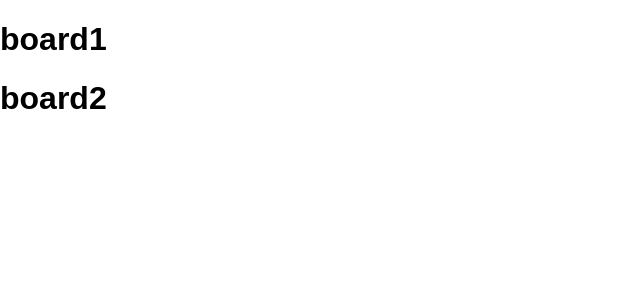
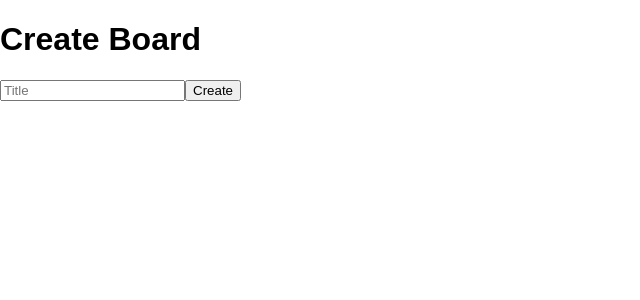
Before and after one commit to xfredlix/static, a React (Create React App) app: page / in a window 1280 px wide. Shown: the top 300 px of the page, without its empty margins (0-640 px from the left). Built offline with nearby package versions, Linux system fonts and the light colour scheme.

Commit message:
Able to create boards

```diff
--- a/src/BoardCreator.jsx
+++ b/src/BoardCreator.jsx
@@ -7,12 +7,30 @@ export default class BoardCreator extends React.Component {
     this.state = {
       title: '',
     };
+
+    this.boardTitleHandler = this.boardTitleHandler.bind(this);
+    this.createBoard = this.createBoard.bind(this);
+  }
+
+  createBoard() {
+    this.props.addBoard(this.state.title);
+    this.setState({ title: '' });
+  }
+
+  boardTitleHandler(e) {
+    this.setState({title: e.target.value});
   }
 
   render() {
     return(
       <div>
-
+        <h1>Create Board</h1>
+        <input
+          value={this.state.title}
+          onChange={this.boardTitleHandler}
+          placeholder="Title"
+          />
+        <button onClick={this.createBoard}>Create</button>
       </div>
     );
   }
--- a/src/BoardThread.jsx
+++ b/src/BoardThread.jsx
@@ -1,16 +1,22 @@
 import React from 'react';
 import Board from './Board.jsx';
+import BoardCreator from './BoardCreator.jsx';
 
 export default class BoardThread extends React.Component {
   constructor() {
     super();
 
     this.state = {
-      boards: [
-        'board1',
-        'board2',
-      ]
+      boards: []
     };
+
+    this.addBoard = this.addBoard.bind(this);
+  }
+
+  addBoard(boardTitle) {
+    const newState = Object.assign({}, this.state);
+    newState.boards.push(boardTitle);
+    this.setState(newState);
   }
 
   renderBoards() {
@@ -25,6 +31,11 @@ export default class BoardThread extends React.Component {
     return(
       <div>
         {this.renderBoards()}
+
+        <BoardCreator
+          boards={this.state.boards}
+          addBoard={this.addBoard}
+          />
       </div>
     );
   }
```
